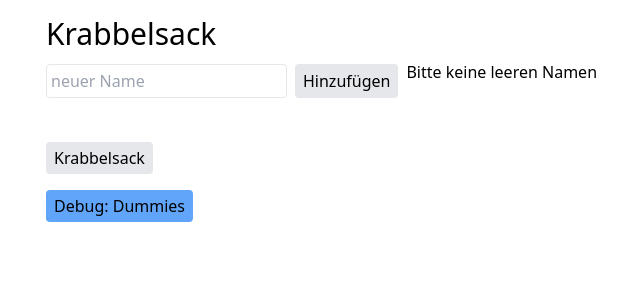
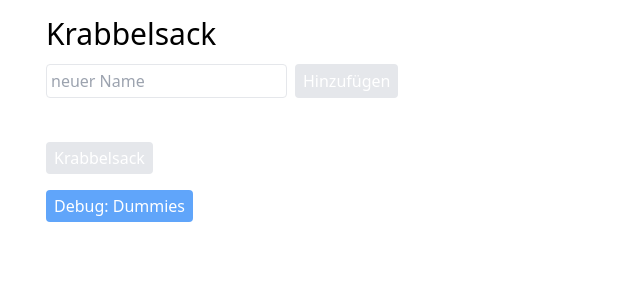
Before and after one commit to christian2222/krabbelsack, a Vue app: page / in a window 1280 px wide. Shown: the top 300 px of the page, without its empty margins (290-930 px from the left). Built offline with nearby package versions, Linux system fonts and the light colour scheme.

Commit message:
fehlermeldung nur noch bei doppelten namen und neue optik

```diff
--- a/src/components/Krabbelsack.vue
+++ b/src/components/Krabbelsack.vue
@@ -68,11 +68,11 @@ props: ['msg'],
 		       player.shown = true
 	       },
 
+           clearError() {
+            this.inputError = "";
+            this.$refs.inputName.focus();
+           },
 	       checkForNameError(addName) {
-	       		if(addName === "") {
-			        this.inputError = "Bitte keine leeren Namen"
-				return true
-			}
 			if(this.playerList.containsName(addName)) {
 				this.inputError = "Name bereits vorhanden"
 				return true
@@ -84,7 +84,7 @@ props: ['msg'],
 	       },
 
 	       addNameToList(addName) {
-		       if(!this.checkForNameError(addName)) {
+		       if(addName && !this.checkForNameError(addName)) {
 			       this.playerList.addName(addName)
 				       this.newName = ""
 		       }
@@ -116,7 +116,10 @@ props: ['msg'],
 <div v-if="!showNextOne">
 <div class="my-2 flex flex-wrap max-w-full">
 <input type="text" placeholder="neuer Name" v-model="newName" class="border rounded p-1 my-1 max-w-full" @keyup.enter.exact="addNameToList(newName)" ref="inputName">
-<button @click="addNameToList(newName)" class="my-1 mx-2" :disabled="checkForNameError(newName)">Hinzuf&uuml;gen</button>{{ inputError }}
+<button @click="addNameToList(newName)" class="my-1 mx-2" :disabled="!newName">Hinzuf&uuml;gen</button>
+</div>
+<div class="rounded border-2 border-red-600 bg-red-300 p-4 w-fit" v-if="inputError">
+Fehler: {{ inputError }} <IconTrash @click="clearError()" class="w-4 h-4 inline"/>
 </div>
 <TransitionGroup name="list" tag="ul" class="list-disc ml-4">
 <li v-for="(player, i) in this.playerList.list" :key="player.name" class="my-2">{{ player.name }}<button @click="this.playerList.removeIthElement(i)" class="mx-2"><IconTrash class="w-4 h-4"/></button></li>
--- a/src/components/icons/IconCheck.vue
+++ b/src/components/icons/IconCheck.vue
@@ -1,7 +1,7 @@
 <template>
 <svg version="1.1" xmlns="http://www.w3.org/2000/svg" xmlns:xlink="http://www.w3.org/1999/xlink" x="0px" y="0px"
 	 viewBox="0 0 20 20" enable-background="new 0 0 20 20" xml:space="preserve">
-<path fill="#FFFFFF" d="M8.294,16.998c-0.435,0-0.847-0.203-1.111-0.553L3.61,11.724c-0.465-0.613-0.344-1.486,0.27-1.951
+<path fill="currentColor" d="M8.294,16.998c-0.435,0-0.847-0.203-1.111-0.553L3.61,11.724c-0.465-0.613-0.344-1.486,0.27-1.951
 	c0.615-0.467,1.488-0.344,1.953,0.27l2.351,3.104l5.911-9.492c0.407-0.652,1.267-0.852,1.921-0.445
 	c0.653,0.406,0.854,1.266,0.446,1.92L9.478,16.34c-0.242,0.391-0.661,0.635-1.12,0.656C8.336,16.998,8.316,16.998,8.294,16.998z"/>
 </svg>
--- a/src/components/icons/IconEye.vue
+++ b/src/components/icons/IconEye.vue
@@ -1,7 +1,7 @@
 <template>
 <svg version="1.1" xmlns="http://www.w3.org/2000/svg" xmlns:xlink="http://www.w3.org/1999/xlink" x="0px" y="0px"
 	 viewBox="0 0 20 20" enable-background="new 0 0 20 20" xml:space="preserve">
-<path fill="#FFFFFF" d="M10,4.4C3.439,4.4,0,9.232,0,10c0,0.766,3.439,5.6,10,5.6c6.56,0,10-4.834,10-5.6C20,9.232,16.56,4.4,10,4.4
+<path fill="currentColor" d="M10,4.4C3.439,4.4,0,9.232,0,10c0,0.766,3.439,5.6,10,5.6c6.56,0,10-4.834,10-5.6C20,9.232,16.56,4.4,10,4.4
 	z M10,14.307c-2.455,0-4.445-1.928-4.445-4.307S7.545,5.691,10,5.691s4.444,1.93,4.444,4.309S12.455,14.307,10,14.307z M10,10
 	c-0.407-0.447,0.663-2.154,0-2.154c-1.228,0-2.223,0.965-2.223,2.154S8.772,12.154,10,12.154c1.227,0,2.223-0.965,2.223-2.154
 	C12.223,9.453,10.346,10.379,10,10z"/>
--- a/src/components/icons/IconTrash.vue
+++ b/src/components/icons/IconTrash.vue
@@ -1,7 +1,7 @@
 <template>
 <svg version="1.1" xmlns="http://www.w3.org/2000/svg" xmlns:xlink="http://www.w3.org/1999/xlink" x="0px" y="0px"
 	 viewBox="0 0 20 20" enable-background="new 0 0 20 20" xml:space="preserve">
-<path fill="#FFFFFF" d="M3.389,7.113L4.49,18.021C4.551,18.482,6.777,19.998,10,20c3.225-0.002,5.451-1.518,5.511-1.979
+<path fill="currentColor" d="M3.389,7.113L4.49,18.021C4.551,18.482,6.777,19.998,10,20c3.225-0.002,5.451-1.518,5.511-1.979
 	l1.102-10.908C14.929,8.055,12.412,8.5,10,8.5C7.59,8.5,5.072,8.055,3.389,7.113z M13.168,1.51l-0.859-0.951
 	C11.977,0.086,11.617,0,10.916,0H9.085c-0.7,0-1.061,0.086-1.392,0.559L6.834,1.51C4.264,1.959,2.4,3.15,2.4,4.029v0.17
 	C2.4,5.746,5.803,7,10,7c4.198,0,7.601-1.254,7.601-2.801v-0.17C17.601,3.15,15.738,1.959,13.168,1.51z M12.07,4.34L11,3H9
--- a/src/main.css
+++ b/src/main.css
@@ -10,5 +10,5 @@
 @import "tailwindcss/utilities";
 
 button {
-    @apply px-2 py-1 rounded bg-blue-400 hover:bg-blue-200 disabled:bg-gray-200;
+    @apply px-2 py-1 rounded bg-blue-400 hover:bg-blue-200 disabled:bg-gray-200 text-white;
 }
```
